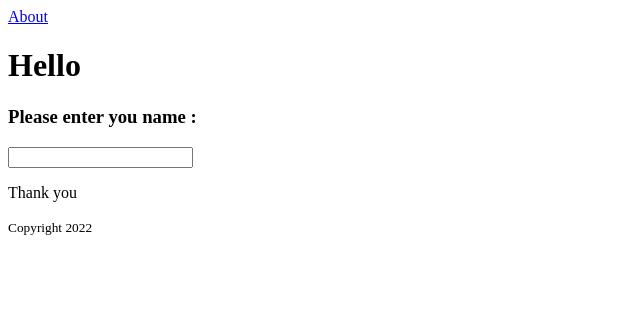
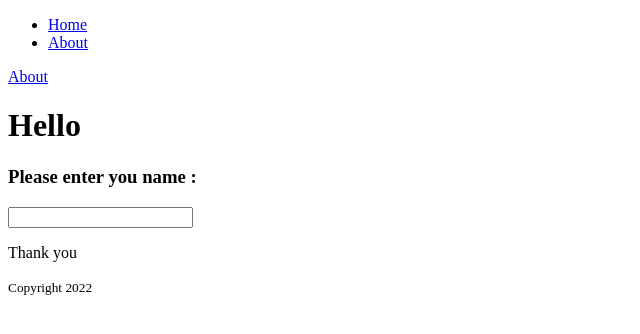
Before and after one commit to edoj2k/greeter, a plain HTML site: page index.html in a window 1280 px wide. Shown: the whole page, without its empty margins (0-640 px from the left). Drawn offline with Linux system fonts and the light colour scheme.

Commit message:
finishes stage 1

```diff
--- a/index.html
+++ b/index.html
@@ -7,6 +7,12 @@
     <title>Document</title>
 </head>
 <body>
+    <nav>
+        <ul>
+            <li><a href="/"> Home</a></li>
+            <li><a href="about.html">About</a></li>
+        </ul>
+    </nav>
     <a href="about.html">About</a>
     <h1> Hello </h1>
     <h3>Please enter you name : </h3>
```
Also changed, not shown: privacy.html (added, +12 -0 lines), about.html (renamed from mypage.html).
